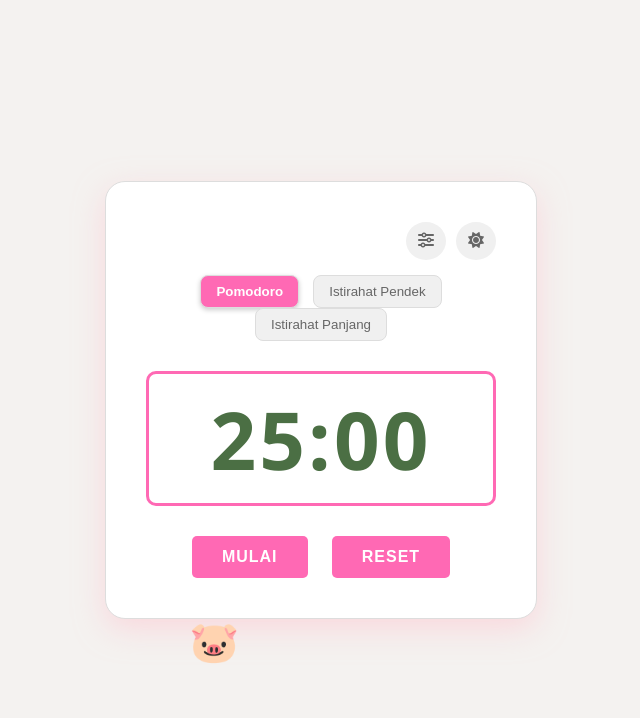
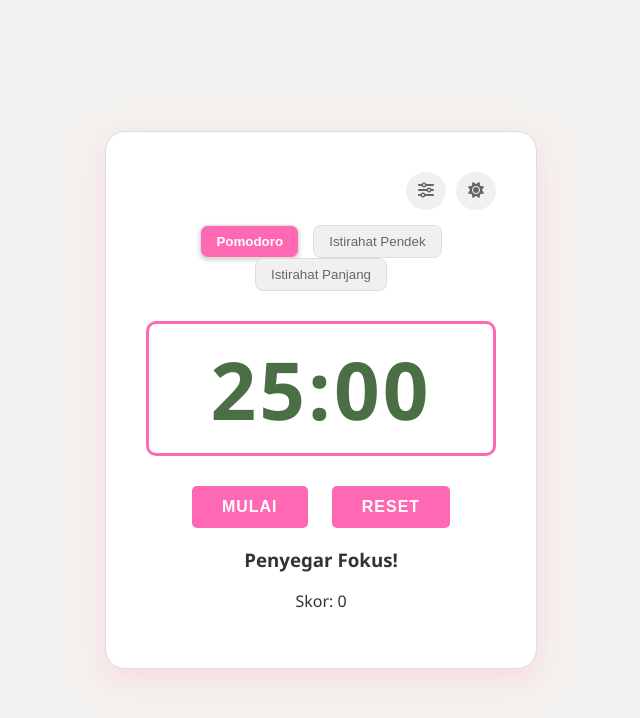
Before and after one commit to Hera28/Bored, a plain HTML site: page index.html in a window 1280 px wide. Shown: the whole page, without its empty margins (319-959 px from the left). Drawn offline with Linux system fonts and the light colour scheme.

Commit message:
Refactor top bar and add game area
Updated the layout of the top bar and added a game area.

```diff
--- a/index.html
+++ b/index.html
@@ -9,10 +9,10 @@
 </head>
 <body>
     <div class="container">
-       <div class="top-bar">
-    <button id="settingsBtn" class="icon-btn" aria-label="Settings"><i class="fas fa-sliders-h"></i></button>
-    <button id="themeToggleBtn" class="icon-btn" aria-label="Toggle Dark Mode"><i class="fas fa-sun"></i></button>
-</div>
+        <div class="top-bar">
+            <button id="settingsBtn" class="icon-btn" aria-label="Settings"><i class="fas fa-sliders-h"></i></button>
+            <button id="themeToggleBtn" class="icon-btn" aria-label="Toggle Dark Mode"><i class="fas fa-sun"></i></button>
+        </div>
 
         <div class="mode-selector">
             <button data-mode="pomodoro" class="active">Pomodoro</button>
@@ -27,8 +27,14 @@
             <button id="resetBtn">Reset</button>
         </div>
 
-        <div id="pigAnimation" class="pig-running">🐷</div>
-    </div>
+        <div class="game-area">
+            <h3>Penyegar Fokus!</h3>
+            <p>Skor: <span id="gameScore">0</span></p>
+
+            <div id="pigTargetArea">
+                </div>
+        </div>
+        </div>
 
     <div id="settingsModal" class="modal">
         <div class="modal-content">
```
